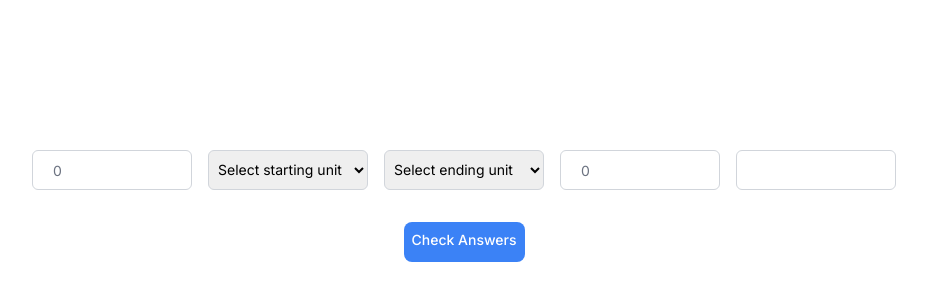
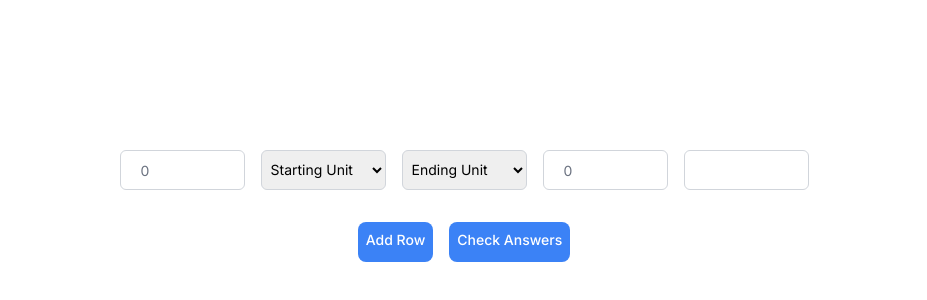
Before and after one commit to sjohnamson/unit-converter, a Next.js app: page / in a window 1280 px wide. Shown: the part 210-510 px from the top of the page, without its empty margins (176-1103 px from the left). Built offline with nearby package versions, Linux system fonts and the light colour scheme.

Commit message:
Clean minor UI code

```diff
--- a/src/app/lib/converters.ts
+++ b/src/app/lib/converters.ts
@@ -1,27 +1,27 @@
 import { QuestionInputs, VolumeConversionFactors, TemperatureConversionFactors } from "./definitions";
 
-// const temperatureConversionFactors: TemperatureConversionFactors = {
-//     'Kelvin': {
-//         'Celsius':,
-//         'Fahrenheit':,
-//         'Rankine':,
-//     },
-//     'Celsius': {
-//         'Kelvin':,
-//         'Fahrenheit':,
-//         'Rankine':,
-//     },
-//     'Rankine': {
-//         'Celsius':,
-//         'Fahrenheit':,
-//         'Kelvin':,
-//     },
-//     'Fahrenheit': {
-//         'Celsius':,
-//         'Kelvin':,
-//         'Rankine':,
-//     }
-// }
+const temperatureConversionFactors: TemperatureConversionFactors = {
+    'Celsius': {
+        'Fahrenheit': (celsius) => (celsius * 9/5) + 32,
+        'Kelvin': (celsius) => celsius + 273.15,
+        'Rankine': (celsius) => (celsius + 273.15) * 9/5,
+    },
+    'Fahrenheit': {
+        'Celsius': (fahrenheit) => (fahrenheit - 32) * 5/9,
+        'Kelvin': (fahrenheit) => (fahrenheit - 32) * 5/9 + 273.15,
+        'Rankine': (fahrenheit) => fahrenheit + 459.67,
+    },
+    'Kelvin': {
+        'Celsius': (kelvin) => kelvin - 273.15,
+        'Fahrenheit': (kelvin) => (kelvin - 273.15) * 9/5 + 32,
+        'Rankine': (kelvin) => kelvin * 9/5,
+    },
+    'Rankine': {
+        'Celsius': (rankine) => (rankine - 491.67) * 5/9,
+        'Fahrenheit': (rankine) => rankine - 459.67,
+        'Kelvin': (rankine) => rankine * 5/9,
+    }
+};
 
 const volumeConversionFactors: VolumeConversionFactors = {
     'Liters': {
@@ -68,13 +68,14 @@ const volumeConversionFactors: VolumeConversionFactors = {
       },
 };
 
-export function convertTemperature({ inputValue, startingUnit, endingUnit}: QuestionInputs) {
-    if (volumeConversionFactors[startingUnit] && volumeConversionFactors[startingUnit][endingUnit]) {
-      return inputValue * volumeConversionFactors[startingUnit][endingUnit];
+export function convertTemperature({ inputValue, startingUnit, endingUnit }: QuestionInputs) {
+    if (temperatureConversionFactors[startingUnit] && temperatureConversionFactors[startingUnit][endingUnit]) {
+        const conversionFunction = temperatureConversionFactors[startingUnit][endingUnit];
+        return conversionFunction(inputValue);
     } else {
-      throw new Error(`Conversion from ${startingUnit} to ${endingUnit} is not supported.`);
+        throw new Error(`Conversion from ${startingUnit} to ${endingUnit} is not supported.`);
     }
-  };
+};
 
   export function convertVolume({ inputValue, startingUnit, endingUnit}: QuestionInputs) {
     if (volumeConversionFactors[startingUnit] && volumeConversionFactors[startingUnit][endingUnit]) {
--- a/src/app/lib/definitions.ts
+++ b/src/app/lib/definitions.ts
@@ -38,6 +38,6 @@ export interface VolumeConversionFactors {
 
 export interface TemperatureConversionFactors {
     [key: string]: {
-      [key: string]: number;
+      [key: string]: (input: number) => number
     };
   }
--- a/src/app/page.tsx
+++ b/src/app/page.tsx
@@ -8,33 +8,59 @@ import { temperatures, volumes } from "./lib/units";
 import React, { useState } from "react";
 
 export default function Home() {
-  const [questionState, setQuestionState] = useState({
+  const [questionStates, setQuestionStates] = useState([
+    {
       inputValue: 0,
       startingUnit: "",
       endingUnit: "",
       studentAnswer: 0,
-  });
+    },
+  ]);
 
   const [isValid, setIsValid] = useState(true);
   const [isCorrect, setIsCorrect] = useState(false);
   const [buttonClicked, setButtonClicked] = useState(false);
 
-  const handleInputChange = (name: string, value: string | number) => {
-    setQuestionState((prevState) => ({
-      ...prevState,
+  const handleInputChange = (index: number, name: string, value: string | number) => {
+    setQuestionStates((prevStates) => {
+      const newQuestionStates = [...prevStates];
+      newQuestionStates[index] = {
+        ...newQuestionStates[index],
         [name]: value,
-    }));
+      };
+      return newQuestionStates;
+    });
+  };
+
+  const handleAddRow = () => {
+    setQuestionStates((prevStates) => [
+      ...prevStates,
+      {
+        inputValue: 0,
+        startingUnit: "",
+        endingUnit: "",
+        studentAnswer: 0,
+      },
+    ]);
   };
 
   const handleCheckButton = () => {
     setButtonClicked(true);
-  if (isNaN(questionState.inputValue) || isNaN(questionState.studentAnswer) ) {
+    questionStates.forEach((questionState, index) => {
+      const { inputValue, startingUnit, endingUnit, studentAnswer } = questionState;
+
+      if (
+        isNaN(inputValue) ||
+        isNaN(studentAnswer) ||
+        startingUnit === 'Starting Unit' ||
+        endingUnit === 'Ending Unit'
+      ) {
         setIsValid(false);
-    return
+        return;
       }
 
       let answer;
-  if (temperatures.includes(questionState.startingUnit)) {
+      if (temperatures.includes(startingUnit)) {
         answer = convertTemperature(questionState).toFixed(1);
       } else {
         answer = convertVolume(questionState).toFixed(1);
@@ -42,57 +68,68 @@ const handleCheckButton = () => {
 
       const isAnswerCorrect = answer === questionState.studentAnswer.toFixed(1);
       setIsCorrect(isAnswerCorrect);
+    });
   };
 
   return (
     <main className="flex flex-col min-h-screen items-center justify-center p-4 md:p-24">
-      <div className="mt-5 flex flex-col items-center gap-2 md:mt-8 md:flex-row md:gap-4">
+
+      {questionStates.map(({ inputValue, startingUnit, endingUnit, studentAnswer }, index) => (
+
+        <div
+          key={index}
+          className="mt-5 flex flex-col items-center gap-2 md:mt-8 md:flex-row md:gap-4"
+        >
           {/* returns input fields for the basic question structure */}
           <Inputs
             label="Input Value"
             name="inputValue"
             placeholder="0"
-          value={questionState.inputValue}
-          onChange={handleInputChange}
+            value={inputValue}
+            onChange={(name, value) => handleInputChange(index, name, value)}
           />
           <Dropdowns
             label="Starting Unit"
             name="startingUnit"
-          value={questionState.startingUnit}
-          onChange={handleInputChange}
-          options={["Select starting unit", ...temperatures, ...volumes]}
+            value={startingUnit}
+            onChange={(name, value) => handleInputChange(index, name, value)}
+            options={["Starting Unit", ...temperatures, ...volumes]}
           />
           <Dropdowns
             label="Ending Unit"
             name="endingUnit"
-          value={questionState.endingUnit}
-          onChange={handleInputChange}
-          options={questionState.startingUnit ? (
-            temperatures.includes(questionState.startingUnit)
-              ? ["Select ending unit", ...temperatures]
-              : ["Select ending unit", ...volumes]
-          ) : (
-            ["Select ending unit"]
-          )
+            value={endingUnit}
+            onChange={(name, value) => handleInputChange(index, name, value)}
+            options={
+              startingUnit
+                ? temperatures.includes(startingUnit)
+                  ? ["Ending Unit", ...temperatures]
+                  : ["Ending Unit", ...volumes]
+                : ["Ending Unit"]
             }
           />
           <Inputs
             label="Student Answer"
             name="studentAnswer"
             placeholder="0"
-          value={questionState.studentAnswer}
-          onChange={handleInputChange}
+            value={studentAnswer}
+            onChange={(name, value) => handleInputChange(index, name, value)}
           />
           {/* result is displayed after "check answers" button is clicked */}
           <Results
             isValid={isValid}
             isCorrect={isCorrect}
             buttonClicked={buttonClicked}
-
           />
-
         </div>
+      ))}
       <div className="mt-5 flex gap-2 md:mt-8 md:gap-4">
+      <button
+          className="flex h-10 items-right rounded-lg bg-blue-500 p-2  text-sm font-medium text-white transition-colors hover:bg-blue-400 focus-visible:outline focus-visible:outline-2 focus-visible:outline-offset-2 focus-visible:outline-blue-500 active:bg-blue-600 aria-disabled:cursor-not-allowed aria-disabled:opacity-50"
+          onClick={handleAddRow}
+        >
+          Add Row
+        </button>
         <button
           className="flex h-10 items-right rounded-lg bg-blue-500 p-2  text-sm font-medium text-white transition-colors hover:bg-blue-400 focus-visible:outline focus-visible:outline-2 focus-visible:outline-offset-2 focus-visible:outline-blue-500 active:bg-blue-600 aria-disabled:cursor-not-allowed aria-disabled:opacity-50"
           onClick={handleCheckButton}
--- a/src/app/ui/worksheet/dropdowns.tsx
+++ b/src/app/ui/worksheet/dropdowns.tsx
@@ -11,7 +11,7 @@ return(
     {label}
 </label>
 <select
-  className="peer block w-[160px] h-[40px] rounded-md border border-gray-300 py-[10px] pl-[5px] pr-[5px] text-sm outline-2 placeholder:text-gray-500"
+  className="peer block w-[125px] h-[40px] rounded-md border border-gray-300 py-[10px] pl-[5px] pr-[5px] text-sm outline-2 placeholder:text-gray-500"
   value={value}
   onChange={handleChange}
 >
--- a/src/app/ui/worksheet/inputs.tsx
+++ b/src/app/ui/worksheet/inputs.tsx
@@ -26,7 +26,7 @@ const Inputs: React.FC<InputsProps> = ({
         {label}
       </label>
       <input
-        className={`peer block w-[160px] h-[40px] rounded-md border ${borderColor} ${textColor} py-[10px] pl-5 text-sm outline-2 placeholder:text-gray-500`}
+        className={`peer block w-[125px] h-[40px] rounded-md border ${borderColor} ${textColor} py-[10px] pl-5 text-sm outline-2 placeholder:text-gray-500`}
         placeholder={placeholder}
         onChange={handleChange}
       />
--- a/src/app/ui/worksheet/results.tsx
+++ b/src/app/ui/worksheet/results.tsx
@@ -2,7 +2,7 @@ import { ResultsProps } from "@/app/lib/definitions";
 
 const Results: React.FC<ResultsProps> = ({isValid, isCorrect, buttonClicked}) => {
     const getResultDiv = (text: string, border: string, color: string) => (
-        <div className={`peer block w-[160px] h-[40px] rounded-md border ${border} ${color} py-[10px] pl-5 pr-5 text-sm outline-2 placeholder:text-gray-500`}>
+        <div className={`peer block w-[125px] h-[40px] rounded-md border ${border} ${color} py-[10px] pl-5 pr-5 text-sm outline-2 placeholder:text-gray-500`}>
           {text}
         </div>
       );
```
Lines whose indentation alone changed are shown as unchanged.
